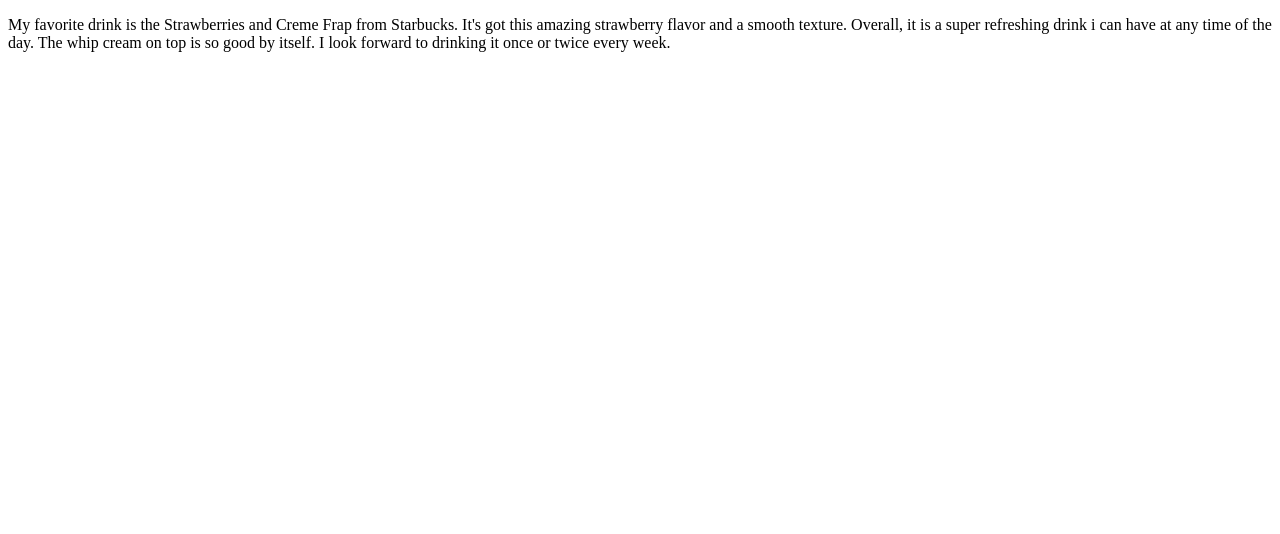
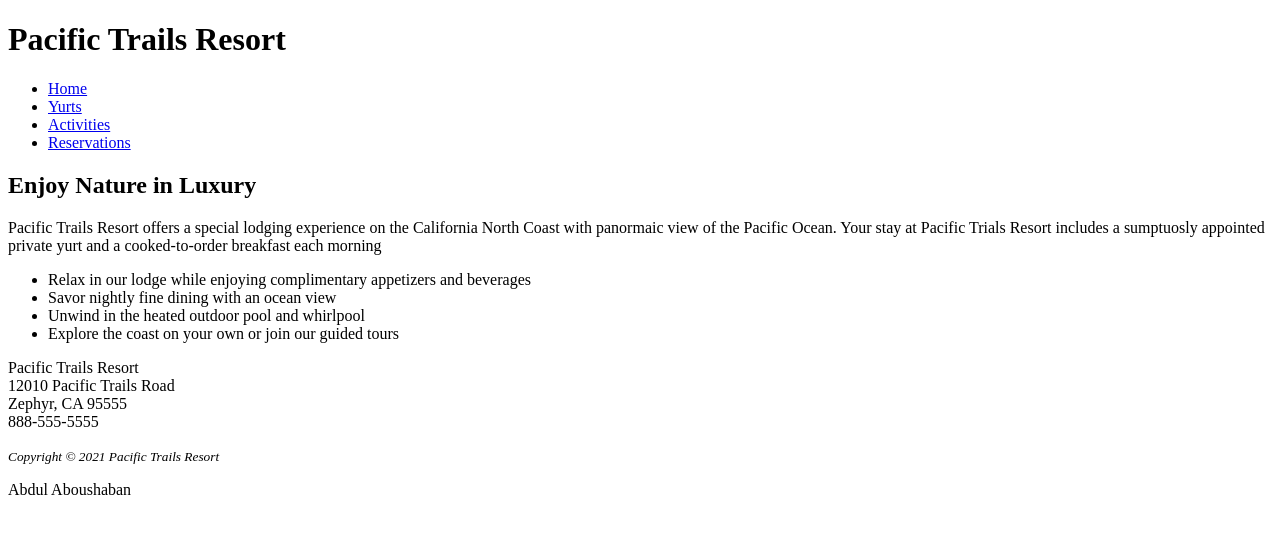
Before and after one commit to abdulaboushaban/abdulaboushaban, a plain HTML site: page index.html in a window 1280 px wide. Drawn offline with Linux system fonts and the light colour scheme.

Commit message:
Add files via upload

```diff
--- a/index.html
+++ b/index.html
@@ -4,12 +4,47 @@
     <meta charset="UTF-8">
     <meta http-equiv="X-UA-Compatible" content="IE=edge">
     <meta name="viewport" content="width=device-width, initial-scale=1.0">
-    <title>My First Code</title>
+    <title>Pacific Trails Resort</title>
 </head>
 <body>
-  <p>My favorite drink is the Strawberries and Creme Frap from Starbucks.
-    It's got this amazing strawberry flavor and a smooth texture.
-Overall, it is a super refreshing drink i can have at any time of the day.
-The whip cream on top is so good by itself. I look forward to drinking it once or twice every week. </p>
+  <header>
+    <h1>Pacific Trails Resort</h1>
+  </header>
+  <!-- nav>ul*4>a -->
+  <nav>
+    <ul>
+    <li><a href="index.html">Home</a></li>
+    <li><a href="yurts.html">Yurts</a></li>
+    <li><a href="activities.html">Activities</a></li>
+    <li><a href="reservations.html">Reservations</a></li>
+  </ul>
+</nav>
+
+<!-- main>h2{}+p{} -->
+<main>
+    <h2>Enjoy Nature in Luxury</h2>
+    <p>Pacific Trails Resort offers a special lodging experience on the California North Coast with panormaic view of the Pacific Ocean. Your stay at Pacific Trials Resort includes a sumptuosly appointed private yurt and a cooked-to-order breakfast each morning</p>
+
+    <!-- ul>li*4 -->
+    <ul>
+        <li>Relax in our lodge while enjoying complimentary appetizers and beverages</li>
+        <li>Savor nightly fine dining with an ocean view</li>
+        <li>Unwind in the heated outdoor pool and whirlpool</li>
+        <li>Explore the coast on your own or join our guided tours</li>
+    </ul>
+    <!-- div>p -->
+    <div>
+        <p>Pacific Trails Resort <br>
+        12010 Pacific Trails Road <br>
+    Zephyr, CA 95555 <br>
+888-555-5555</p>
+    </div>
+</main>
+
+<!-- footer>p*2 -->
+<footer>
+    <p><small><i>Copyright &copy; 2021 Pacific Trails Resort </i></small></p>
+    <p>Abdul Aboushaban</p>
+</footer>
 </body>
 </html>
```
Also changed, not shown: yurts.html (added, +44 -0 lines).
